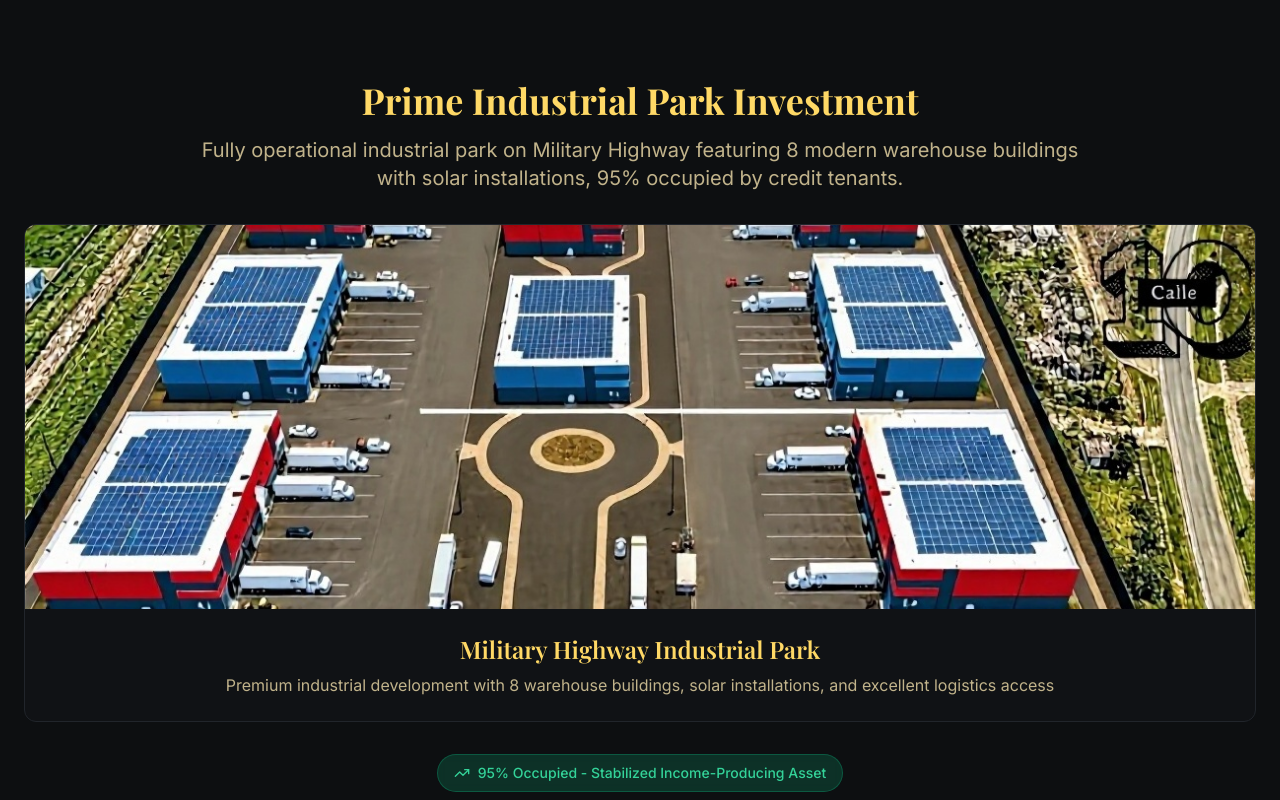
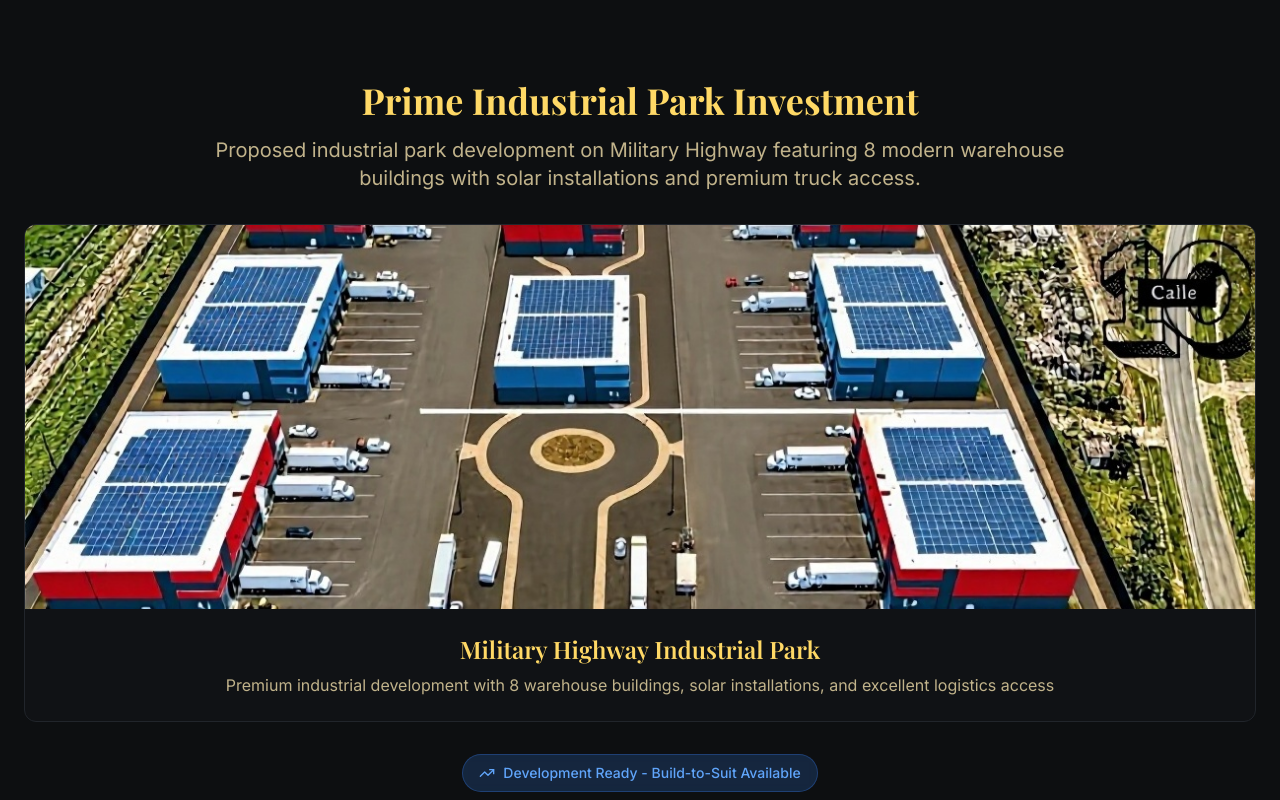
Before and after one commit to mar2181/border-trade-logistics, a React (Vite) app: page / in a window 1280 px wide. Shown: the part 3400-4200 px from the top of the page. Built offline with nearby package versions, Linux system fonts and the light colour scheme.

Commit message:
Remove occupancy information

```diff
--- a/src/components/LandParcels.tsx
+++ b/src/components/LandParcels.tsx
@@ -36,7 +36,7 @@ export default function LandParcels() {
     totalValue: "$45.8M",
     cashFlow: "$3.89M Annual",
     capRate: "8.5%",
-    occupancy: "95%"
+    occupancy: "Development Ready"
   };
 
   return (
@@ -45,7 +45,7 @@ export default function LandParcels() {
         <div className="text-center mb-12">
           <h2 className="text-4xl font-bold text-primary mb-4">Prime Industrial Park Investment</h2>
           <p className="text-xl text-muted-foreground max-w-4xl mx-auto mb-8">
-            Fully operational industrial park on Military Highway featuring 8 modern warehouse buildings with solar installations, 95% occupied by credit tenants.
+            Proposed industrial park development on Military Highway featuring 8 modern warehouse buildings with solar installations and premium truck access.
           </p>
 
           <div className="grid md:grid-cols-1 gap-8 mb-8">
@@ -91,9 +91,9 @@ export default function LandParcels() {
             </Dialog>
           </div>
 
-          <div className="inline-flex items-center px-4 py-2 bg-emerald-500/20 text-emerald-400 rounded-full text-sm font-medium border border-emerald-500/30 backdrop-blur-sm mb-8">
+          <div className="inline-flex items-center px-4 py-2 bg-blue-500/20 text-blue-400 rounded-full text-sm font-medium border border-blue-500/30 backdrop-blur-sm mb-8">
             <TrendingUp className="h-4 w-4 mr-2" />
-            95% Occupied - Stabilized Income-Producing Asset
+            Development Ready - Build-to-Suit Available
           </div>
 
           <div className="grid md:grid-cols-4 gap-6 mb-8">
```
